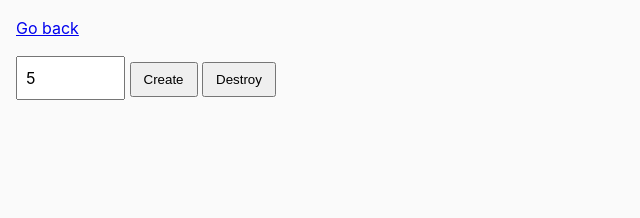
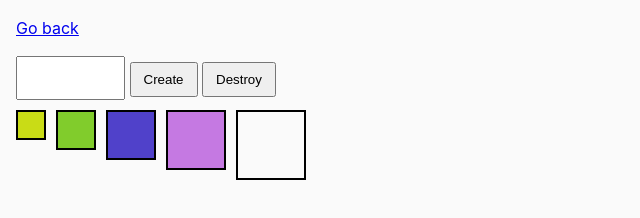
Before and after one commit to Specter-ode/goit-js-hw-06, a plain HTML site: page src/task-10.html in a window 1280 px wide. Both pictures are taken after typing "5" into the empty fields and a click on the button "Create". Shown: the whole page, without its empty margins (0-640 px from the left). Drawn offline with Linux system fonts and the light colour scheme.

Commit message:
finish 10 tasks

```diff
--- a/src/js/task-02.js
+++ b/src/js/task-02.js
@@ -8,13 +8,10 @@ const ingredients = [
 ];
 
 const listEl = document.querySelector('#ingredients');
-
-
 const elements = ingredients.map(option => {
 const itemEl = document.createElement('li');
 itemEl.classList.add('item');
 itemEl.textContent = option;
-console.log(itemEl.textContent);
 return itemEl;
 });
 
--- a/src/js/task-10.js
+++ b/src/js/task-10.js
@@ -1,3 +1,40 @@
-function getRandomHexColor() {
-  return `#${Math.floor(Math.random() * 16777215).toString(16)}`;
+const mainBlock = document.querySelector('#boxes')
+mainBlock.style.marginTop = "10px"
+const createBlockButton = document.querySelector('[data-create]');
+const destroyAllButton = document.querySelector('[data-destroy]');
+
+const inputEl = document.querySelector("#controls input");
+
+function buildBlocks () {
+  for (let i = 0; i < inputEl.value; i += 1) {
+    const newBlock = document.createElement("div")
+
+    const colorName = `#${Math.floor(Math.random() * 16777215).toString(16)}`
+    newBlock.style.backgroundColor = colorName;
+
+    newBlock.style.border = "2px solid black";
+    newBlock.style.marginBottom = "10px";
+    newBlock.style.marginRight = "10px";
+
+    const size = 30 + i * 10;
+    newBlock.style.height = `${size}px`;
+    newBlock.style.width = `${size}px`;
+
+    mainBlock.append(newBlock);
+  }
 }
+
+function clearFieldInput () {
+  inputEl.value = "";
+}
+function destroyBlocks() {
+  mainBlock.innerHTML = "";
+}
+
+// function getRandomHexColor() {
+//   return `#${Math.floor(Math.random() * 16777215).toString(16)}`
+// }
+
+createBlockButton.addEventListener("click", buildBlocks);
+createBlockButton.addEventListener("click", clearFieldInput);
+destroyAllButton.addEventListener("click", destroyBlocks);
--- a/src/task-10.html
+++ b/src/task-10.html
@@ -6,6 +6,12 @@
     <meta name="viewport" content="width=device-width, initial-scale=1.0" />
     <title>Task 10 (optional)</title>
     <link rel="stylesheet" href="css/common.css" />
+    <style>
+      #boxes {
+        display: flex;
+        flex-wrap: wrap;
+      }
+    </style>
   </head>
   <body>
     <p><a href="index.html">Go back</a></p>
```
Also changed, not shown: src/js/task-08.js (+15 -18 lines).
